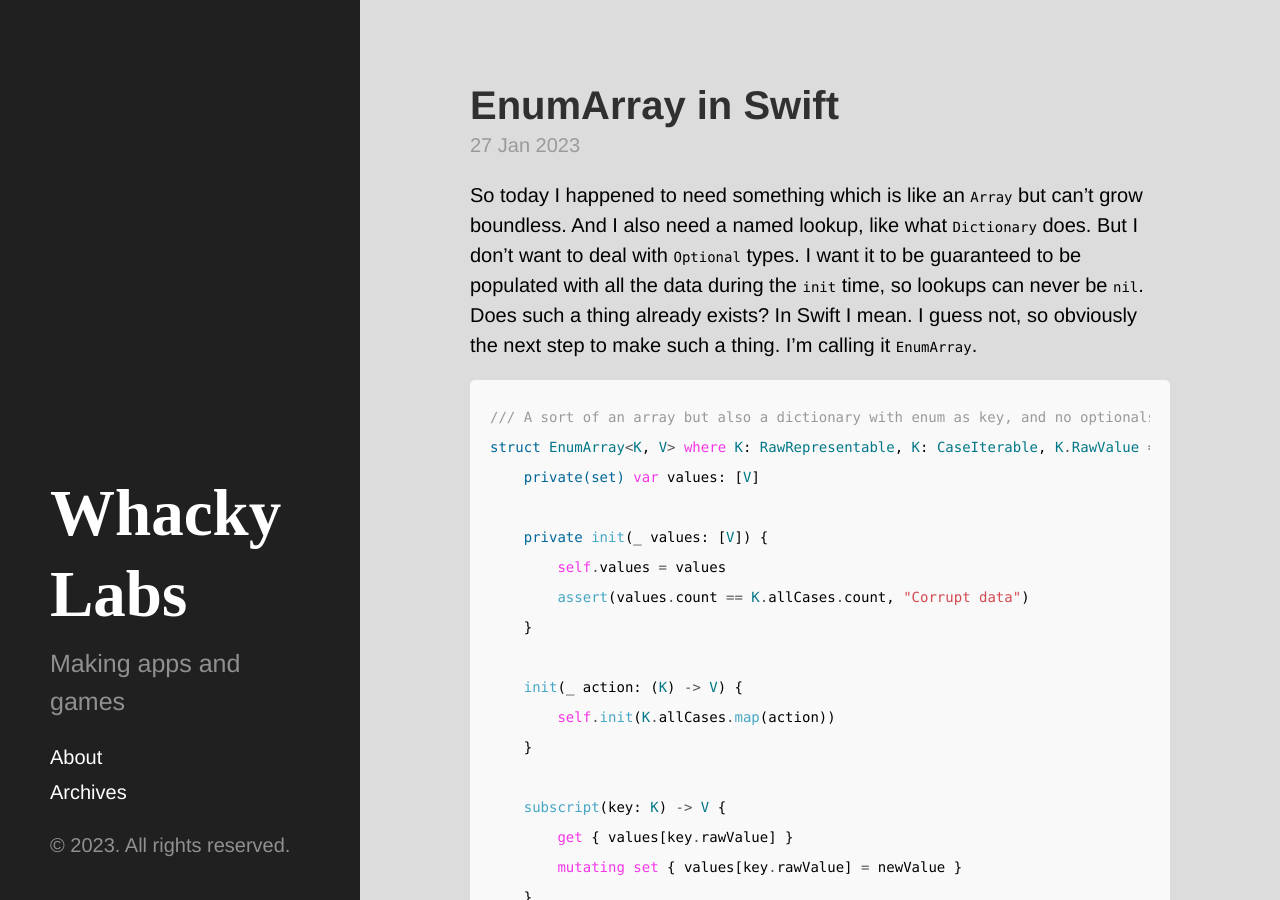
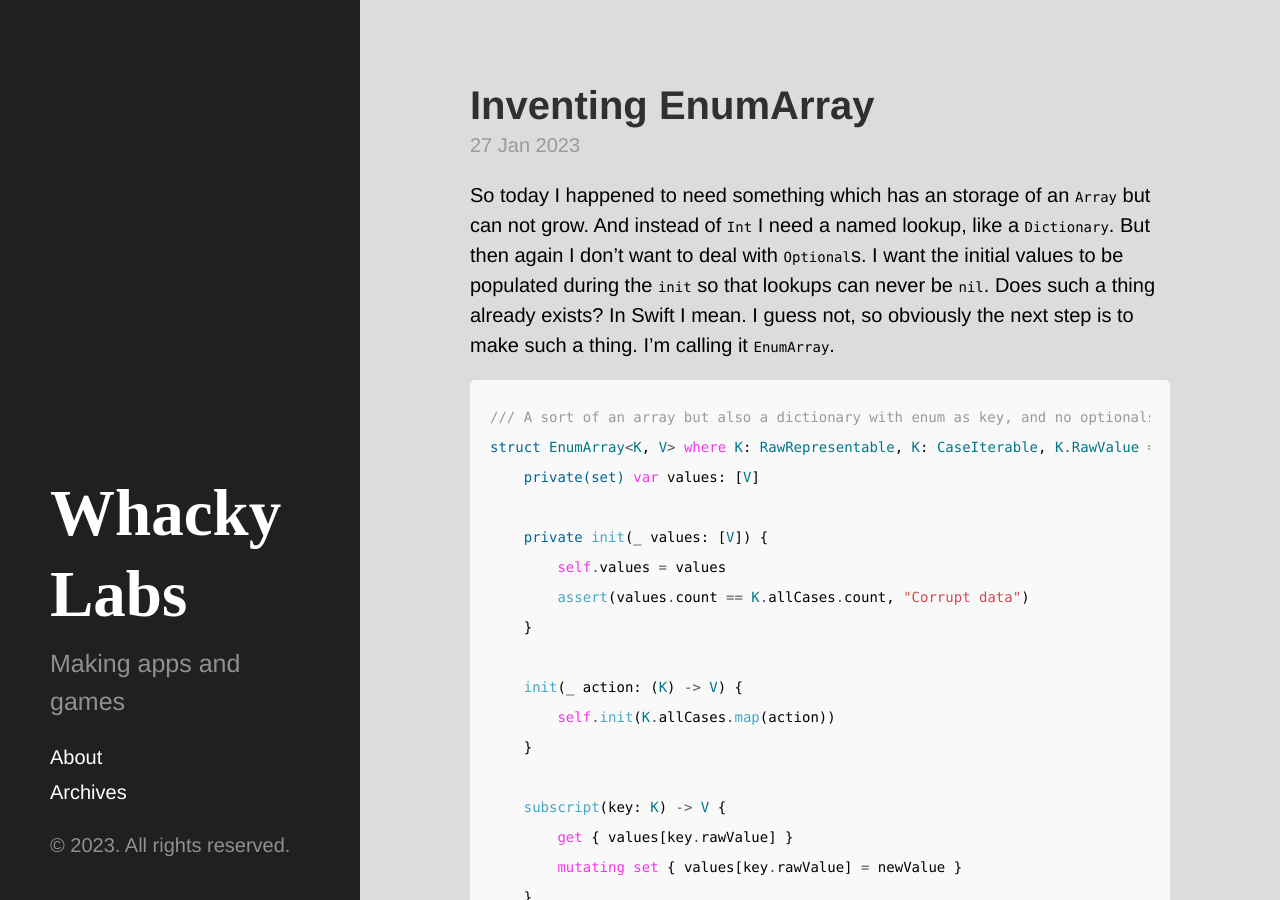
Before and after one commit to chunkyguy/chunkyguy.github.io, a Jekyll site: the page built from _posts/2023-01-27-enum-array.md, in a window 1280 px wide and 900 px high. Built offline with Jekyll 4.4.1, drawn with Linux system fonts in a browser that asks for light colours.

Commit message:
Update 2023-01-27-enum-array.md

````diff
--- a/_posts/2023-01-27-enum-array.md
+++ b/_posts/2023-01-27-enum-array.md
@@ -1,11 +1,11 @@
 ---
 layout: post
-title:  "EnumArray in Swift"
+title:  "Inventing EnumArray"
 date:   2023-01-27 21:30:00 +0200
 categories: swift algorithm
 published: true
 ---
-So today I happened to need something which is like an `Array` but can't grow boundless. And I also need a named lookup, like what `Dictionary` does. But I don't want to deal with `Optional` types. I want it to be guaranteed to be populated with all the data during the `init` time, so lookups can never be `nil`. Does such a thing already exists? In Swift I mean. I guess not, so obviously the next step to make such a thing. I'm calling it `EnumArray`.
+So today I happened to need something which has an storage of an `Array` but can not grow. And instead of `Int` I need a named lookup, like a `Dictionary`. But then again I don't want to deal with `Optional`s. I want the initial values to be populated during the `init` so that lookups can never be `nil`. Does such a thing already exists? In Swift I mean. I guess not, so obviously the next step is to make such a thing. I'm calling it `EnumArray`.
 
 ```swift
 /// A sort of an array but also a dictionary with enum as key, and no optionals
````
